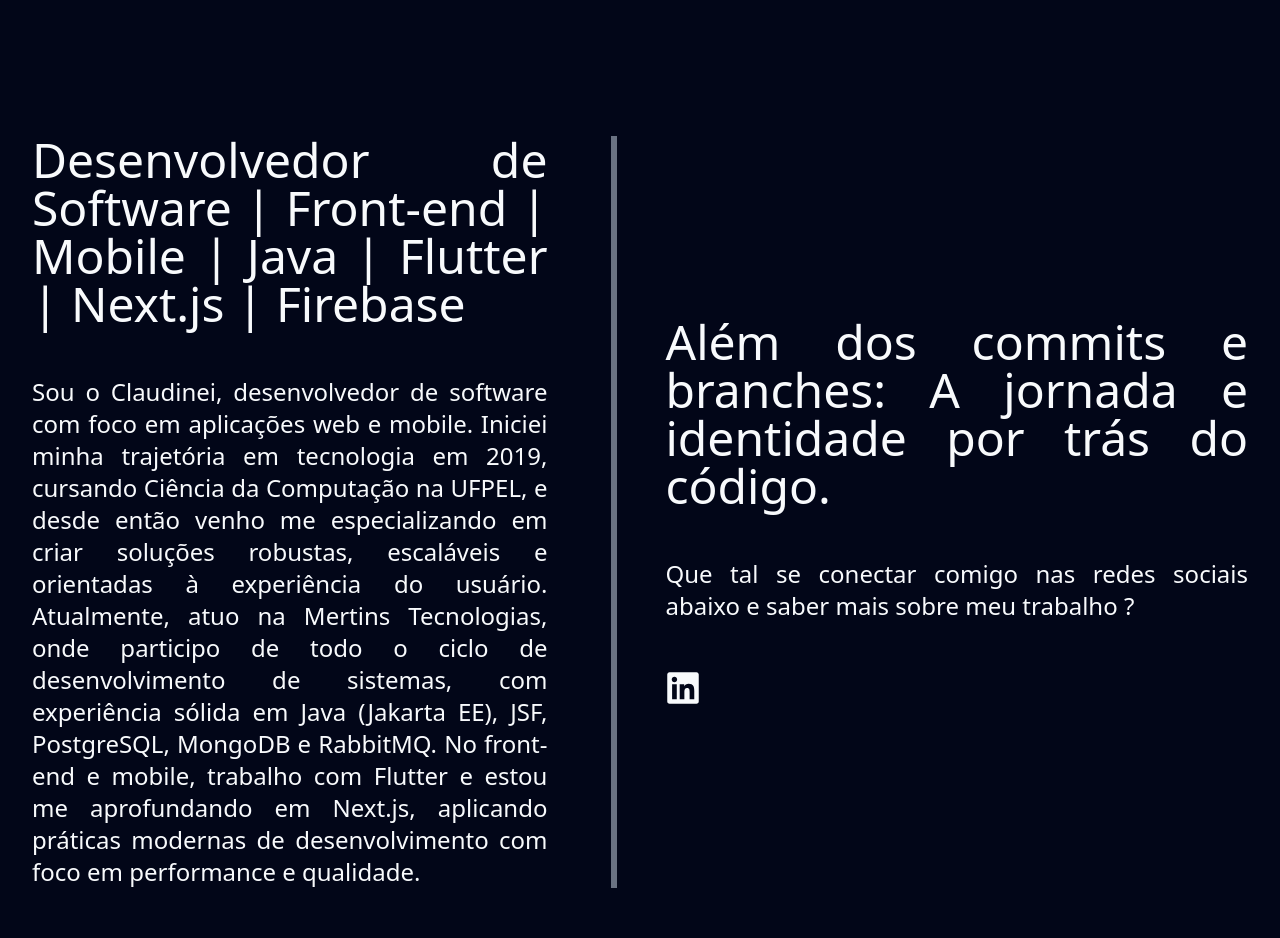
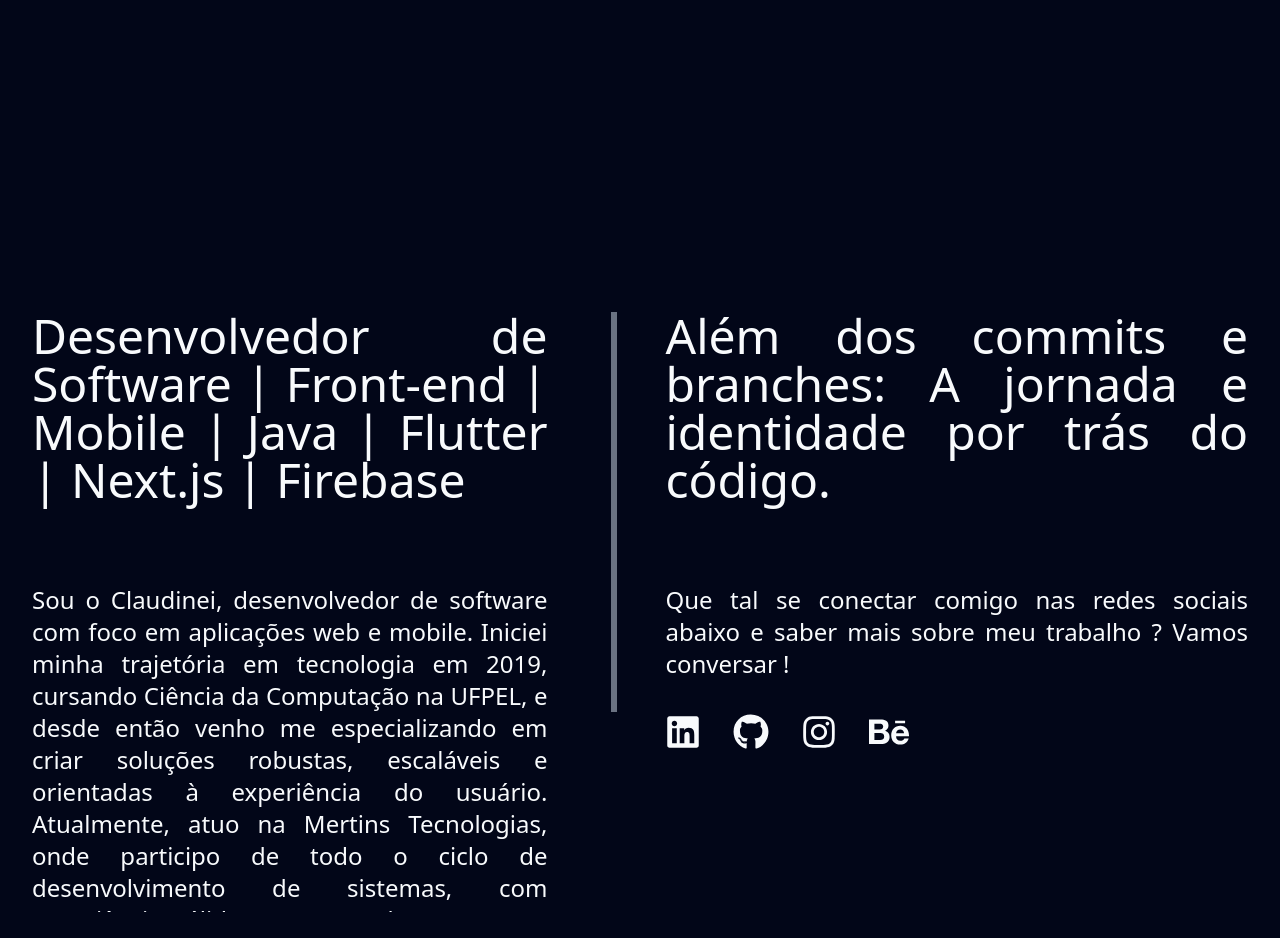
Before and after one commit to cfrdlima/next-portfolio, a Next.js app: page / in a window 1280 px wide. Shown: the part 720-1658 px from the top of the page. Built offline with nearby package versions, Linux system fonts and the light colour scheme.

Commit message:
feat: enhance Header and About components with improved styling and social links

```diff
--- a/src/components/header.tsx
+++ b/src/components/header.tsx
@@ -3,8 +3,8 @@ import { ThemeToggle } from "./toggle-theme";
 
 export default function Header() {
   return (
-    <header className="w-full flex justify-between items-center p-8 fixed z-50 w-screen">
-      <h1 className="text-2xl font-bold">Claudinei de Lima</h1>
+    <header className="w-full flex justify-between items-center p-8 fixed z-50 w-screen bg-background/80 backdrop-blur-md border-b border-gray-300 dark:border-gray-700">
+      {/* <h1 className="text-2xl font-bold">Claudinei de Lima</h1> */}
       <nav>
         <ul className="flex space-x-12 text-xl">
           <li className="hover:text-2xl font-semibold transition-all">
--- a/src/components/pages/about-2.tsx
+++ b/src/components/pages/about-2.tsx
@@ -1,10 +1,10 @@
 import Link from "next/link";
-import { FaLinkedin } from "react-icons/fa";
+import { FaGithub, FaLinkedin, FaInstagram, FaBehance } from "react-icons/fa";
 
 export default function About() {
   return (
     <section className="flex justify-center items-center h-screen gap-12 overflow-hidden text-justify w-full">
-      <div className="flex flex-col gap-12 border-r-6 border-gray-500 pr-16 w-1/2">
+      <div className="flex flex-col gap-20 border-r-6 border-gray-500 pr-16 w-1/2 justify-start items-start h-1/2">
         <h2 className="text-bold text-5xl">
           Desenvolvedor de Software | Front-end | Mobile | Java | Flutter |
           Next.js | Firebase
@@ -22,24 +22,50 @@ export default function About() {
           e qualidade.
         </p>
       </div>
-      <div className="flex flex-col gap-12 w-1/2">
-        <h2 className="text-bold text-5xl">
+      <div className="flex flex-col gap-6 w-1/2 justify-start items-start h-1/2">
+        <h2 className="text-bold text-5xl mb-14">
           Além dos commits e branches: A jornada e identidade por trás do
           código.
         </h2>
+        <div className="flex flex-col space-y-8">
           <p className="text-medium text-2xl">
-          Que tal se conectar comigo nas redes sociais abaixo e saber mais sobre
-          meu trabalho ?
+            Que tal se conectar comigo nas redes sociais abaixo e saber mais
+            sobre meu trabalho ? Vamos conversar !
           </p>
-        <div>
+          <div className="flex space-x-8">
             <Link
-            href="https://www.linkedin.com/in/seu-usuario"
+              href="https://www.linkedin.com/in/claudinei-de-lima-690b4021a/"
               target="_blank"
               rel="noopener noreferrer"
               className="flex items-center gap-2 hover:text-blue-600 transition-colors"
             >
               <FaLinkedin size={36} />
             </Link>
+            <Link
+              href="https://github.com/cfrdlima"
+              target="_blank"
+              rel="noopener noreferrer"
+              className="flex items-center gap-2 hover:text-blue-600 transition-colors"
+            >
+              <FaGithub size={36} />
+            </Link>
+            <Link
+              href="https://www.instagram.com/claudineidelima2/"
+              target="_blank"
+              rel="noopener noreferrer"
+              className="flex items-center gap-2 hover:text-blue-600 transition-colors"
+            >
+              <FaInstagram size={36} />
+            </Link>
+            <Link
+              href="https://www.behance.net/cfrdlxava50c0"
+              target="_blank"
+              rel="noopener noreferrer"
+              className="flex items-center gap-2 hover:text-blue-600 transition-colors"
+            >
+              <FaBehance size={40} />
+            </Link>
+          </div>
         </div>
       </div>
     </section>
```
Lines whose indentation alone changed are shown as unchanged.
